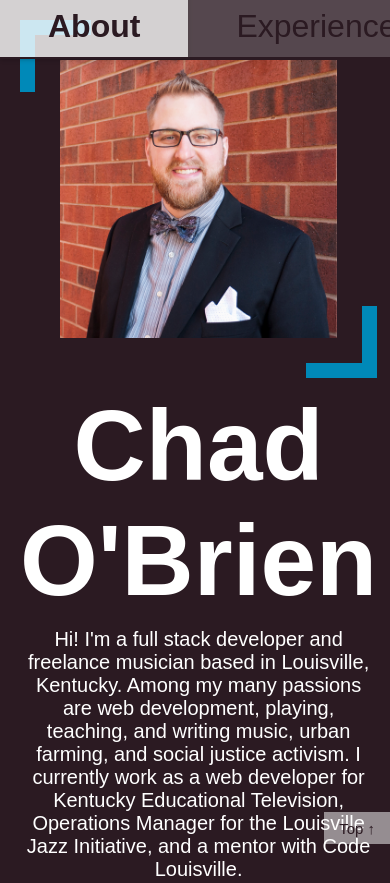
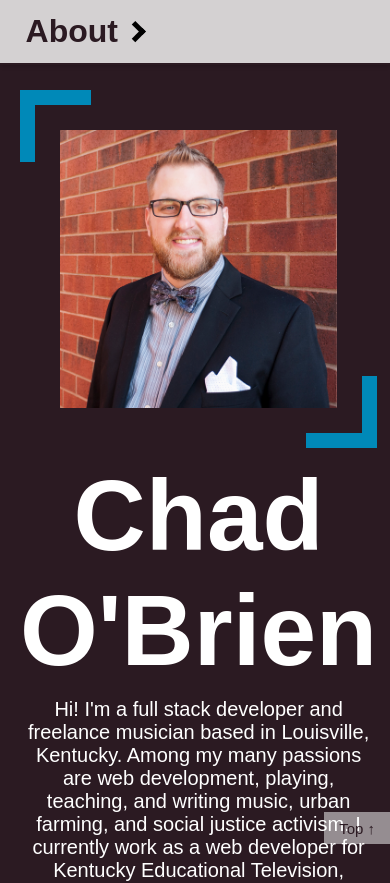
Before and after one commit to csobrien90/csobrien90.github.io, a React (Create React App) app: page / in a window 390 px wide. Shown: the top 883 px of the page. Built offline with nearby package versions, Linux system fonts and the light colour scheme; a web font is replaced by a local one.

Commit message:
make navigation mobile first and responsive

```diff
--- a/src/components/Navigation.js
+++ b/src/components/Navigation.js
@@ -6,7 +6,8 @@ class Navigation extends React.Component {
 	constructor(props) {
 		super(props);
 		this.state = {
-			activeLink: "about"
+			activeLink: "about",
+			expanded: false
 		}
 	}
 
@@ -30,9 +31,13 @@ class Navigation extends React.Component {
 		})
 	}
 
+	expand = (e) => {
+		this.setState({expanded: !this.state.expanded});
+	}
+
 	render() {
 		return(
-			<nav className='pageNav'>
+			<nav className='pageNav' onClick={this.expand} aria-expanded={this.state.expanded}>
 				{
 					links && links.map((link, index) => {
 						const activeClass = this.state.activeLink === link.displayText.toLowerCase() ? 'active' : '';
--- a/src/index.css
+++ b/src/index.css
@@ -86,7 +86,7 @@ main {
 
 section {
 	min-height: 100vh;
-	padding: 2em;
+	padding: 9em 2em 2em;
 	box-shadow: var(--shadow);
 }
 
@@ -108,26 +108,53 @@ Navigation
 	position: fixed;
 	top: 0;
 	width: 100%;
-	height: 5.7em;
-	z-index: 5 ;
-	padding: .8em 0 .5em;
+	z-index: 5;
 	min-width: 60%;
+	display: grid;
+}
+
+.pageNav[aria-expanded="true"] a {
+	padding: .4em .8em;
+	max-height: 100%;
+	border-bottom: 2px solid var(--black);
+	background-color: rgba(255,255,255, .4);
 }
 
 .pageNav a {
 	font-size: 2rem;
-	padding: .4em 1.5em;
-	border-bottom: 2px solid var(--black);
 	position: relative;
 	background-color: var(--boxBackground);
 	text-decoration: none;
-	color: var(--black)
+	color: var(--black);
+	max-height: 0;
+	overflow: hidden;
 }
 
 .pageNav a:hover, a.active {
 	font-weight: bold;
 	background-color: rgba(255, 255, 255, .8);
 	box-shadow: 0 0 5px rgba(0, 0, 0, .3);
+	padding: .4em .8em;
+	max-height: 100%;
+	border-bottom: 2px solid var(--black);
+}
+
+.pageNav a.active::after {
+	content: '';
+	margin-left: .3em;
+	margin-bottom: .1em;
+	display: inline-block;
+	width: .3em;
+	height: .3em;
+	border-right: 5px solid black;
+	border-top: 5px solid black;
+	transform: rotate(45deg);
+	transition: all .2s;
+}
+
+.pageNav[aria-expanded="true"] a.active::after {
+	margin-left: .5em;
+	transform: rotate(135deg);
 }
 
 #topLink {
@@ -611,6 +638,22 @@ Media queries
 }
 
 @media screen and (min-width: 768px) {
+	.pageNav {
+		height: 5.7em;
+		padding: .8em 0 .5em;
+		display: block;
+	}
+
+	.pageNav a {
+		padding: .4em .8em;
+		max-height: 100%;
+		border-bottom: 2px solid var(--black);
+	}
+
+	.pageNav a.active::after {
+		content: none;
+	}
+
 	#about {
 		gap: 3em 6em;
 	}
@@ -643,6 +686,10 @@ Media queries
 }
 
 @media screen and (min-width: 1040px) {
+	.pageNav a {
+		padding: .4em 1.5em;
+	}
+
 	#about {
 		grid-template-areas:
 		"pic heading"
```
